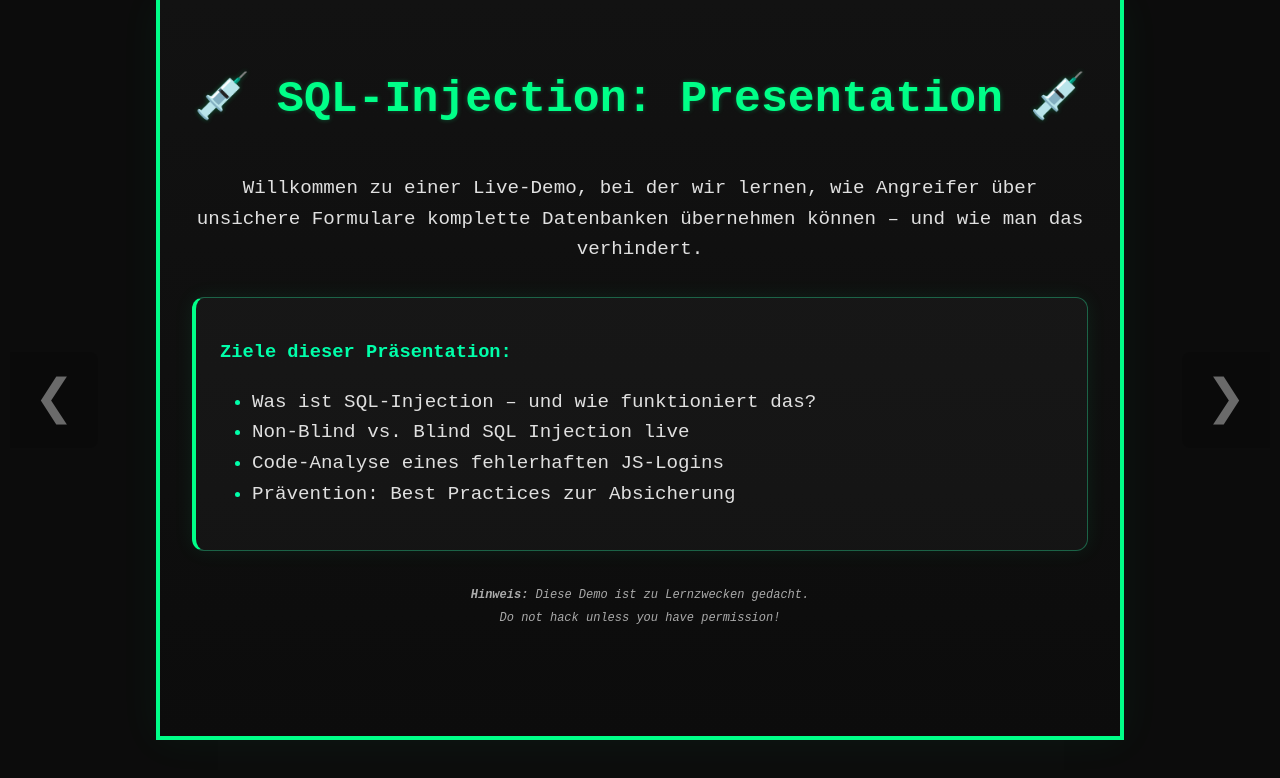
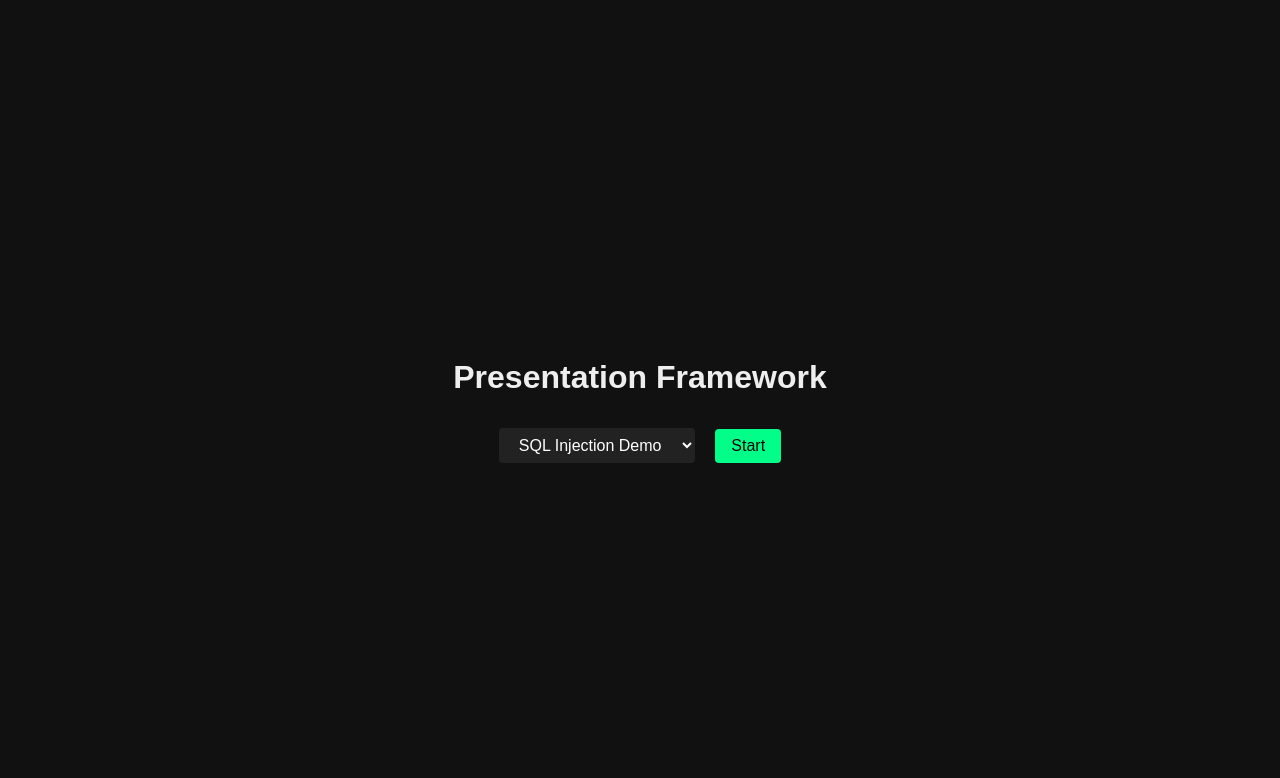
Before and after one commit to Stauber-Justin/Presentation-Framework, a website: page index.html in a window 1280 px wide. Drawn offline with Linux system fonts and the light colour scheme.

Commit message:
Add modular landing page and restore SQL injection demo

```diff
--- /dev/null
+++ b/config/modules.json
@@ -0,0 +1,5 @@
+{
+  "modules": [
+    { "name": "sql_injection", "title": "SQL Injection Demo" }
+  ]
+}
--- a/index.html
+++ b/index.html
@@ -3,43 +3,47 @@
 <head>
   <meta charset="UTF-8" />
   <meta name="viewport" content="width=device-width, initial-scale=1.0" />
-  <meta name="author" content="Numbo42"> <!-- + ChattyChan -->
-
-  <title>SQL Injection Präsentation</title>
-  <link rel="stylesheet" href="/styles/theme_templates/theme.css" />
-  <link rel="stylesheet" href="/styles/nav_stepper.css" />
-
+  <title>Presentation Framework</title>
+  <link rel="stylesheet" href="styles/landing_page.css" />
+  <link rel="stylesheet" href="styles/nav_stepper.css" />
 </head>
 <body>
-  <main id="slide-container">
-    <section class="slide" id="slide-0">
-      <h2 class="headline">💉 SQL-Injection: Presentation 💉</h2>
-      <p class="intro-text">
-        Willkommen zu einer Live-Demo, bei der wir lernen, wie Angreifer über unsichere Formulare komplette Datenbanken übernehmen können – und wie man das verhindert.
-      </p>
+  <div id="landing">
+    <h1>Presentation Framework</h1>
+    <div class="selector">
+      <select id="module-select"></select>
+      <button id="start-btn">Start</button>
+    </div>
+  </div>
 
-      <div class="presentation-outline">
-        <h3>Ziele dieser Präsentation:</h3>
-        <ul>
-          <li>Was ist SQL-Injection – und wie funktioniert das?</li>
-          <li>Non-Blind vs. Blind SQL Injection live</li>
-          <li>Code-Analyse eines fehlerhaften JS-Logins</li>
-          <li>Prävention: Best Practices zur Absicherung</li>
-        </ul>
-      </div>
+  <main id="slide-container" class="hidden"></main>
+  <div id="nav-left" class="slide-nav hidden">&#10094;</div>
+  <div id="nav-right" class="slide-nav hidden">&#10095;</div>
 
-      <div class="disclaimer">
-        <small><strong>Hinweis:</strong> Diese Demo ist zu Lernzwecken gedacht. <br>Do not hack unless you have permission!</small>
-      </div>
-    </section>
+  <script type="module">
+    import { startPresentation } from './logic/core.js';
 
-  </main>
+    async function initModules() {
+      const res = await fetch('config/modules.json');
+      const data = await res.json();
+      const select = document.getElementById('module-select');
+      data.modules.forEach(m => {
+        const opt = document.createElement('option');
+        opt.value = m.name;
+        opt.textContent = m.title;
+        select.appendChild(opt);
+      });
+    }
 
-  <!-- Slide Navigation Arrows -->
-  <div id="nav-left" class="slide-nav">&#10094;</div>
-  <div id="nav-right" class="slide-nav">&#10095;</div>
-  <script type="module" src="logic/core.js"></script>
+    document.getElementById('start-btn').addEventListener('click', () => {
+      const mod = document.getElementById('module-select').value;
+      document.getElementById('landing').classList.add('hidden');
+      document.getElementById('slide-container').classList.remove('hidden');
+      document.querySelectorAll('.slide-nav').forEach(n => n.classList.remove('hidden'));
+      startPresentation(mod);
+    });
 
-
+    initModules();
+  </script>
 </body>
 </html>
--- /dev/null
+++ b/logic/asset_loader.js
@@ -0,0 +1,23 @@
+// asset_loader.js - injects external scripts and styles
+
+/**
+ * Injects script and style assets into the document.
+ * @param {{scripts: Array, styles: Array}} assets
+ */
+export function injectAssets(assets) {
+  (assets.styles || []).forEach(href => {
+    if (href && !document.querySelector(`link[href="${href}"]`)) {
+      const l = document.createElement('link');
+      l.rel = 'stylesheet';
+      l.href = href;
+      document.head.appendChild(l);
+    }
+  });
+
+  (assets.scripts || []).forEach(script => {
+    const el = document.createElement('script');
+    if (script.src) el.src = script.src;
+    else el.textContent = script.content || '';
+    document.body.appendChild(el);
+  });
+}
--- a/logic/core.js
+++ b/logic/core.js
@@ -2,17 +2,14 @@
 // Initializes slide loading and navigation once the document is ready.
 
 import { loadSlides } from './loader.js';
+import { injectAssets } from './asset_loader.js';
 import { initSlider } from './slider.js';
 import { initUI } from './ui.js';
 
 // Wait for the DOM to be ready before starting the app
-document.addEventListener('DOMContentLoaded', async () => {
-  // Load slide HTML files defined in the configuration
-  await loadSlides('config/slides.json', '#slide-container');
-
-  // Setup slide navigation and keyboard controls
+export async function startPresentation(module) {
+  const assets = await loadSlides(`config/${module}.json`, '#slide-container');
+  injectAssets(assets);
   initSlider('#slide-container');
-
-  // Optional UI elements such as progress bar
   initUI();
-});
+}
--- a/logic/loader.js
+++ b/logic/loader.js
@@ -11,8 +11,10 @@ export async function loadSlides(configPath, targetSelector) {
   const container = document.querySelector(targetSelector);
   if (!container) {
     console.warn(`Target container '${targetSelector}' not found.`);
-    return;
+    return { scripts: [], styles: [] };
   }
+
+  const assets = { scripts: [], styles: [] };
 
   try {
     const res = await fetch(configPath);
@@ -20,16 +22,46 @@ export async function loadSlides(configPath, targetSelector) {
     const slides = data.slides || [];
 
     for (let i = 0; i < slides.length; i++) {
-      const html = await fetch(slides[i]).then(r => r.text());
-      const parser = new DOMParser();
-      const doc = parser.parseFromString(html, 'text/html');
-      let section = doc.querySelector('section.slide');
-      if (!section) section = doc.body.firstElementChild;
-      if (!section) continue;
-      if (!section.id) section.id = `slide-${i + 1}`;
-      container.appendChild(section);
+      const { section, scripts, styles } = await fetchSlide(slides[i]);
+      if (section) {
+        if (!section.id) section.id = `slide-${i + 1}`;
+        container.appendChild(section);
+      }
+      assets.scripts.push(...scripts);
+      assets.styles.push(...styles);
     }
   } catch (err) {
     console.error('Failed to load slides:', err);
   }
+
+  return assets;
 }
+
+function resolvePath(base, relative) {
+  const stack = base.split('/');
+  stack.pop();
+  for (const part of relative.split('/')) {
+    if (part === '..') stack.pop();
+    else if (part !== '.') stack.push(part);
+  }
+  return stack.join('/');
+}
+
+async function fetchSlide(path) {
+  const html = await fetch(path).then(r => r.text());
+  const parser = new DOMParser();
+  const doc = parser.parseFromString(html, 'text/html');
+
+  const section = doc.querySelector('section.slide') || doc.body.firstElementChild;
+
+  const scripts = Array.from(doc.querySelectorAll('script')).map(s => {
+    return s.src
+      ? { src: resolvePath(path, s.getAttribute('src')) }
+      : { content: s.textContent };
+  });
+
+  const styles = Array.from(doc.querySelectorAll('link[rel="stylesheet"]'))
+    .map(l => resolvePath(path, l.getAttribute('href')));
+
+  return { section, scripts, styles };
+}
--- /dev/null
+++ b/styles/landing_page.css
@@ -0,0 +1,42 @@
+body {
+  margin: 0;
+  height: 100vh;
+  display: flex;
+  justify-content: center;
+  align-items: center;
+  background: #111;
+  color: #eee;
+  font-family: Arial, Helvetica, sans-serif;
+}
+
+#landing {
+  text-align: center;
+}
+
+.selector {
+  margin-top: 2rem;
+}
+
+select {
+  padding: 0.5rem 1rem;
+  font-size: 1rem;
+  border-radius: 4px;
+  border: none;
+  background: #222;
+  color: #fff;
+}
+
+button {
+  padding: 0.5rem 1rem;
+  font-size: 1rem;
+  border: none;
+  border-radius: 4px;
+  margin-left: 1rem;
+  cursor: pointer;
+  background: #00ff88;
+  color: #000;
+}
+
+.hidden {
+  display: none;
+}
```
Also changed, not shown: config/sql_injection.json (added, +10 -0 lines), logic/presentations/sql_injection/blind.js (+5 -2 lines), logic/presentations/sql_injection/non_blind.js (+5 -2 lines), logic/presentations/sql_injection/sql_syntax_highlight.js (+5 -2 lines).
